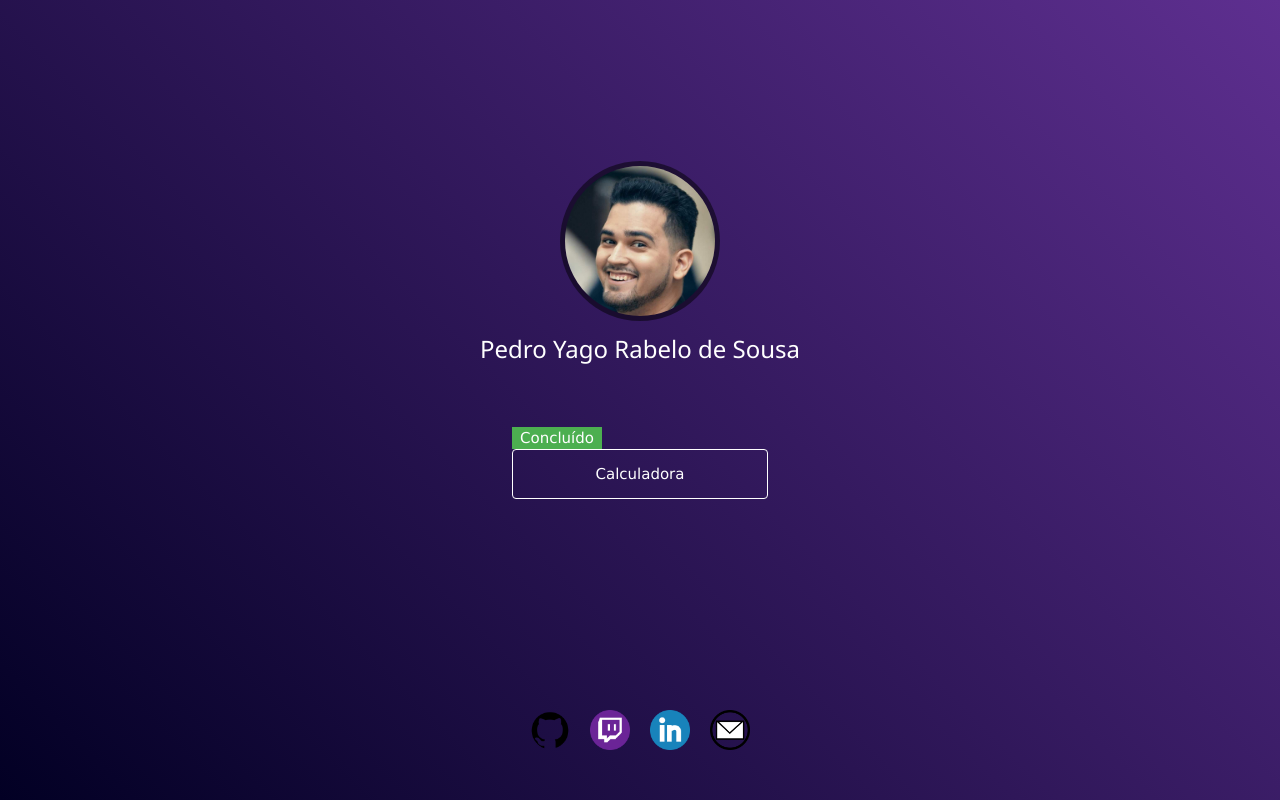
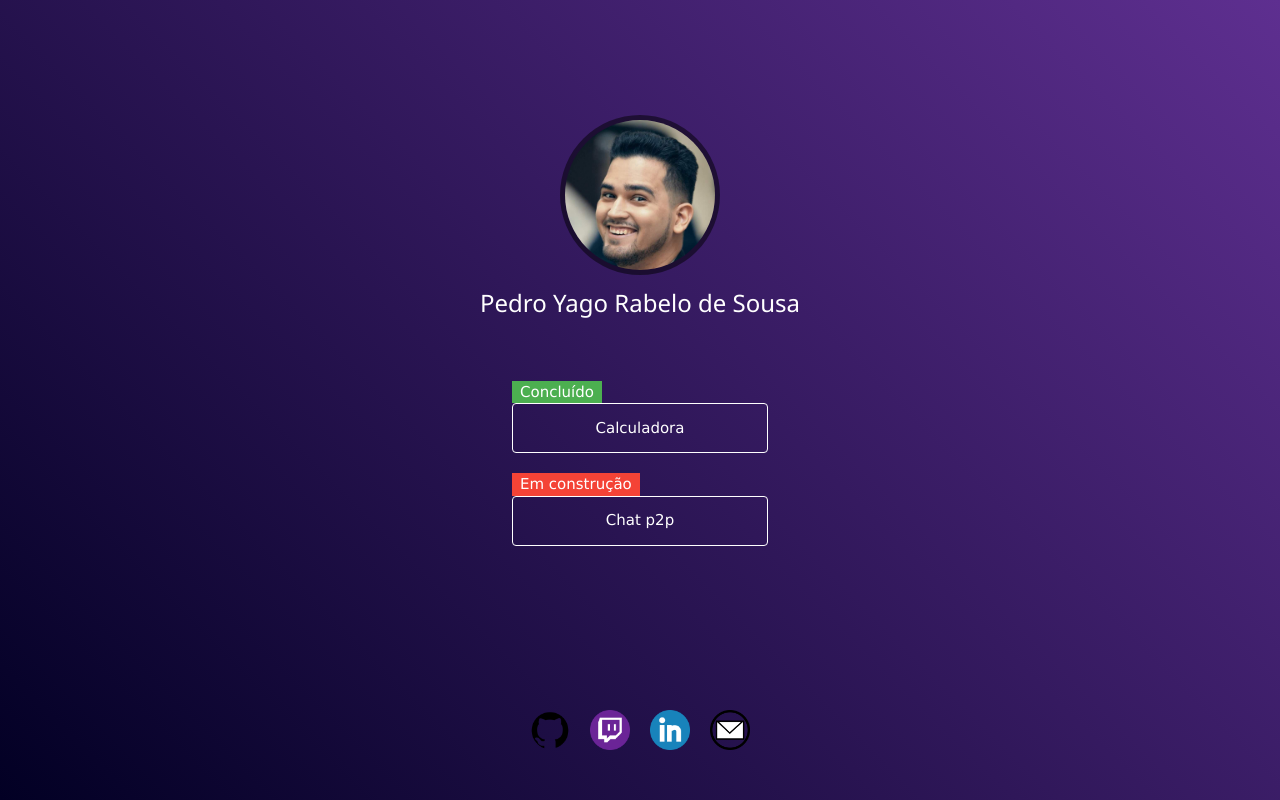
Before and after one commit to PedroYRSousa/Portfolio, a React (Create React App) app: page / in a window 1280 px wide. Built offline with nearby package versions, Linux system fonts and the light colour scheme.

Commit message:
Update: Chat p2p Adicionado

```diff
--- a/src/App.tsx
+++ b/src/App.tsx
@@ -9,6 +9,11 @@ function App() {
       name: "Calculadora",
       link: "https://pedroyrsousa.github.io/calculadora/",
       completed: true,
+    },
+    {
+      name: "Chat p2p",
+      link: "#",
+      completed: false,
     },
   ];
   //const projects = {
```
